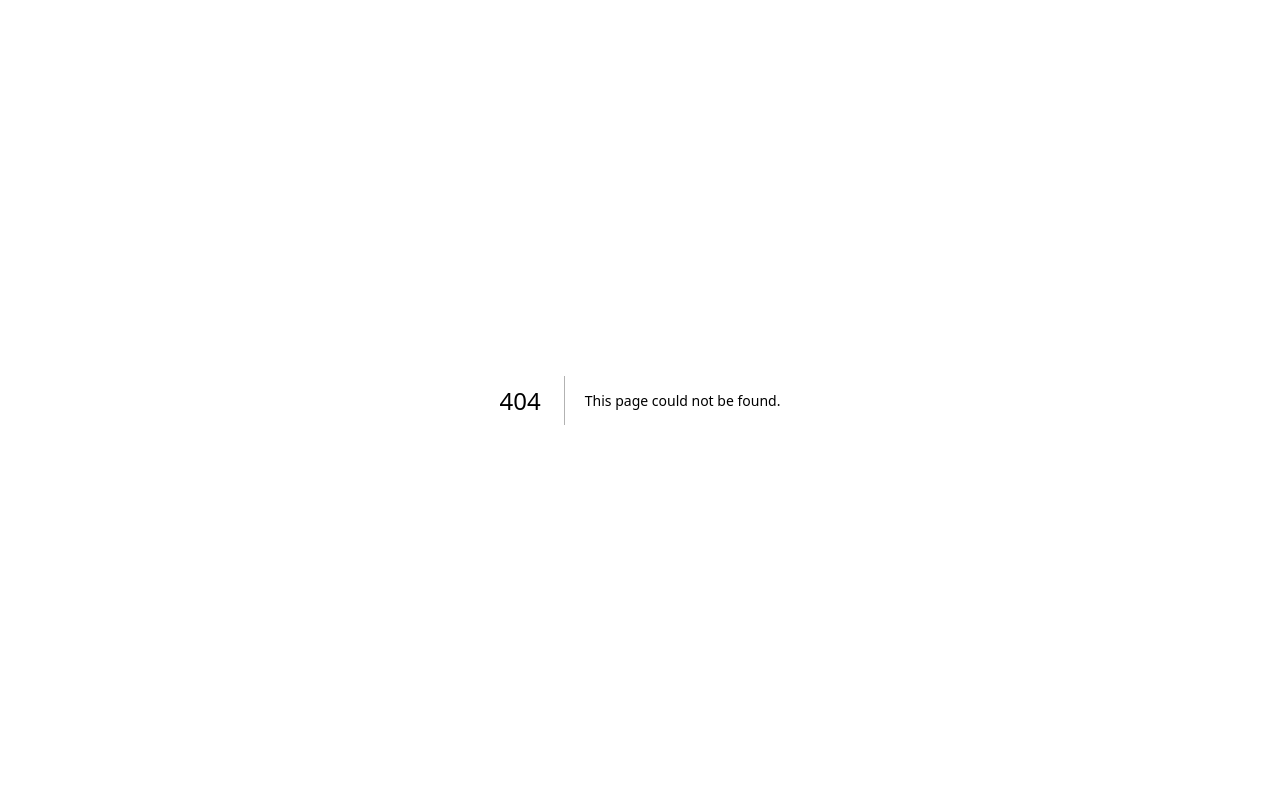
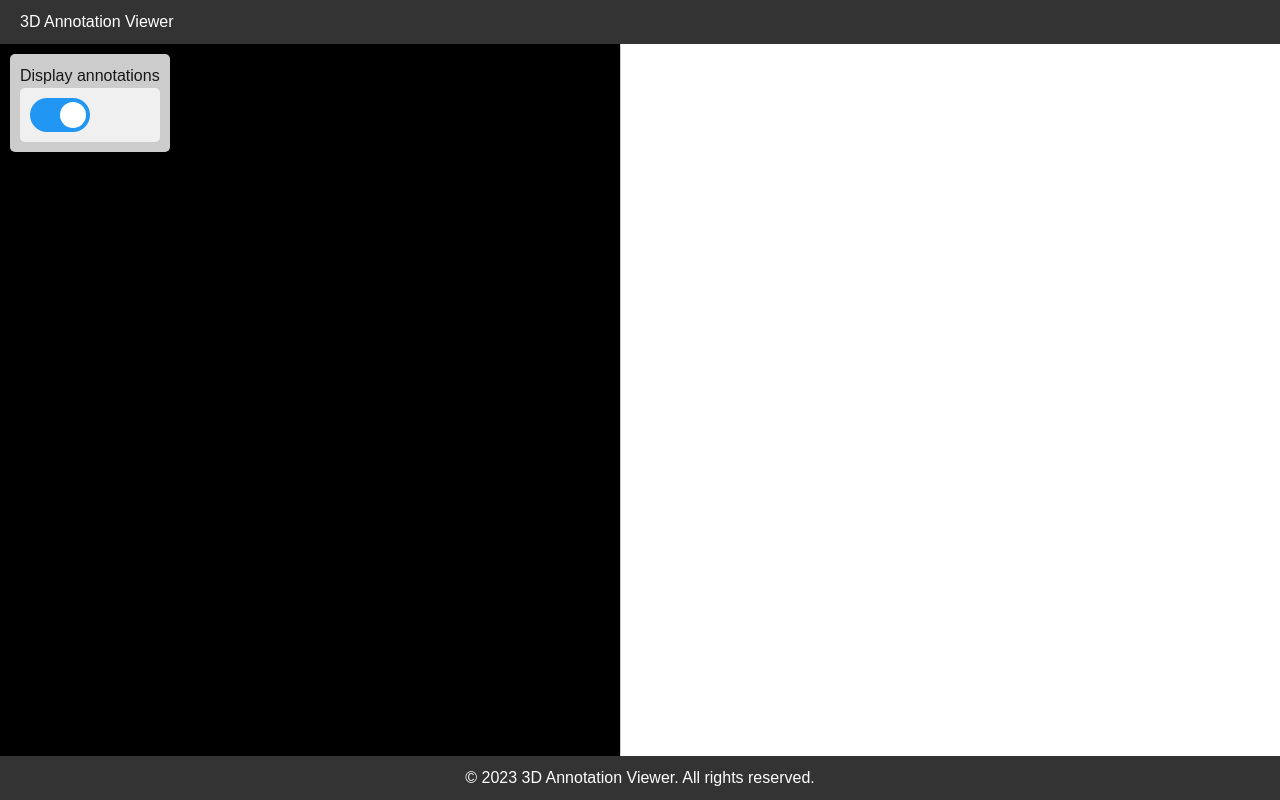
Before and after one commit to junjun7613/3D-annotation-viewer, a Next.js app: page /viewer in a window 1280 px wide. Before the commit this address had no page. Built offline with nearby package versions, Linux system fonts and the light colour scheme; no server answers; the database is empty.

Commit message:
feat: add viewer mode

```diff
--- a/src/app/components/ThreeCanvasManifest_copy.tsx
+++ b/src/app/components/ThreeCanvasManifest_copy.tsx
@@ -53,6 +53,7 @@ interface ThreeCanvasProps {
   annotationMode: boolean;
   manifestUrl: string;
   onInfoPanelContentChange: (content: { id: string, creator: string, title: string, description: string, media:[], wikidata:[], bibliography:[] }) => void;
+  editable?: boolean;
 }
 
 //firebaseからデータを取得する関数
@@ -68,10 +69,10 @@ const getAnnotations = async () => {
   return annotations;
 };
 
-console.log(getAnnotations());
+
 
 //const ThreeCanvas = () => {
-const ThreeCanvas: React.FC<ThreeCanvasProps> = ({ annotationsVisible, annotationMode, manifestUrl, onInfoPanelContentChange }) => {
+const ThreeCanvas: React.FC<ThreeCanvasProps> = ({ annotationsVisible, annotationMode, manifestUrl, onInfoPanelContentChange, editable = true }) => {
   const [user] = useAuthState(auth);
 
   const selectedSpriteRef = useRef<THREE.Sprite | null>(null)
@@ -554,13 +555,19 @@ const ThreeCanvas: React.FC<ThreeCanvasProps> = ({ annotationsVisible, annotatio
             };
 
             window.removeEventListener('click', onMouseClick)
-            window.removeEventListener('dblclick', onMouseDblClick)
+
             window.addEventListener('click', onMouseClick)
-            window.addEventListener('dblclick', onMouseDblClick);
+
+            if (editable) {
+              window.removeEventListener('dblclick', onMouseDblClick)
+              window.addEventListener('dblclick', onMouseDblClick);
+            }
 
             return () => {
               window.removeEventListener('click', onMouseClick)
-              window.removeEventListener('dblclick', onMouseDblClick);
+              if (editable) {
+                window.removeEventListener('dblclick', onMouseDblClick);
+              }
             }
 
           })
--- /dev/null
+++ b/src/app/components/viewer/footer.tsx
@@ -0,0 +1,9 @@
+const Footer = () => {
+    return (
+        <footer style={{ backgroundColor: '#333', color: 'white', padding: '10px 20px', textAlign: 'center' }}>
+          &copy; 2023 3D Annotation Viewer. All rights reserved.
+        </footer>
+    )
+}
+
+export default Footer;
--- /dev/null
+++ b/src/app/components/viewer/header.tsx
@@ -0,0 +1,14 @@
+const Header = () => {
+    return (
+<header style={{ backgroundColor: '#333', color: 'white', padding: '10px 20px', display: 'flex', justifyContent: 'space-between', alignItems: 'center' }}>
+          <h1 style={{ margin: 0 }}>3D Annotation Viewer</h1>
+          <nav>
+            {/*<a href="#contact" style={{ color: 'white' }}>Contact</a>*/}
+            {/*<SignIn />*/}
+            {/*{user && <span style={{ color: 'white', marginLeft: '20px' }}>logged in</span>}*/}
+            </nav>
+        </header>
+    )
+}
+
+export default Header;
--- /dev/null
+++ b/src/app/components/viewer/viewer.tsx
@@ -0,0 +1,91 @@
+"use client"
+
+import { useEffect, useState } from 'react';
+
+import ThreeCanvas from '@/app/components/ThreeCanvasManifest_copy'
+import SwitchButton from '@/app/components/SwitchButton'
+
+ interface MediaItem {
+    type: string;
+    source: string;
+    caption: string;
+  }
+
+  interface WikidataItem {
+    label: string;
+    uri: string;
+    wikipedia?: string;
+  }
+
+  interface BibliographyItem {
+    author: string;
+    title: string;
+    year: string;
+    page?: string;
+    pdf?: string;
+  }
+
+  interface InfoPanelContent {
+    id: string;
+    creator: string;
+    title: string;
+    description: string;
+    media: MediaItem[];
+    wikidata: WikidataItem[];
+    bibliography: BibliographyItem[];
+  }
+
+
+const Viewer = (
+    {manifestUrl}: {manifestUrl: string}
+) => {
+
+
+
+     const [infoPanelContent, setInfoPanelContent] = useState<InfoPanelContent>({
+    id: '',
+    creator: '',
+    title: '',
+    description: '',
+    media: [],
+    wikidata: [],
+    bibliography: []
+  });
+
+      const [annotationsVisible, setAnnotationsVisible] = useState(true)
+
+  const handleSwitchChange = (checked: boolean) => {
+    setAnnotationsVisible(checked)
+  }
+
+
+    const handleInfoPanelContentChange = (content: { id: string, creator: string, title: string, description: string, media: [], wikidata: [], bibliography: [] }) => {
+
+    setInfoPanelContent(content);
+  }
+
+
+    return (
+<div style={{ flex: 1, borderRight: '1px solid #ccc', position: 'relative' }}>
+            <ThreeCanvas
+              annotationsVisible={annotationsVisible}
+              annotationMode={false}
+
+              manifestUrl={manifestUrl}
+              onInfoPanelContentChange={handleInfoPanelContentChange}
+              editable={false}
+            />
+            <div style={{ position: 'absolute', top: '10px', left: '10px', zIndex: 100, backgroundColor: 'rgba(255, 255, 255, 0.8)', padding: '10px', borderRadius: '5px' }}>
+
+              <div style={{ flex: '1 1 45%' }}>
+                <p>Display annotations</p>
+                <SwitchButton checked={annotationsVisible} onChange={handleSwitchChange} />
+              </div>
+
+
+            </div>
+          </div>
+    )
+}
+
+export default Viewer;
--- /dev/null
+++ b/src/app/viewer/page.tsx
@@ -0,0 +1,75 @@
+"use client";
+
+import { useEffect, useState } from 'react';
+import type { NextPage } from 'next'
+
+import Header from '@/app/components/viewer/header'
+import Viewer from '@/app/components/viewer/viewer'
+import Footer from '@/app/components/viewer/footer'
+
+const Home: NextPage = () => {
+
+  // const [user] = useAuthState(auth);
+
+  const [manifestUrl, setManifestUrl] = useState<string>('')
+
+
+
+
+
+  // URLからマニフェストURLを取得して設定するuseEffect
+  useEffect(() => {
+    const params = new URLSearchParams(window.location.search);
+    const manifestParam = params.get('manifest');
+    if (manifestParam) {
+      setManifestUrl(manifestParam);
+    }
+  }, []);
+
+
+
+  /*
+  const handleManifestUrlChange = (event: React.ChangeEvent<HTMLInputElement>) => {
+    setManifestUrl(event.target.value)
+  }
+  */
+
+
+
+  return (
+    <>
+      <style jsx global>{`
+        html, body, #__next {
+          margin: 0;
+          padding: 0;
+          height: 100%;
+          width: 100%;
+        }
+        * {
+          box-sizing: border-box;
+        }
+      `}</style>
+      <div style={{ display: 'flex', flexDirection: 'column', height: '100%', width: "100%" }}>
+        <Header />
+        <div style={{ display: 'flex', flex: 1 }}>
+          <Viewer manifestUrl={manifestUrl}/>
+          <div style={{ flex: 1, display: 'flex', flexDirection: 'column', padding: '20px' }}>
+
+           </div>
+
+        </div>
+        <Footer />
+      </div>
+
+
+
+
+
+      </>
+
+
+  )
+
+}
+
+export default Home
```
